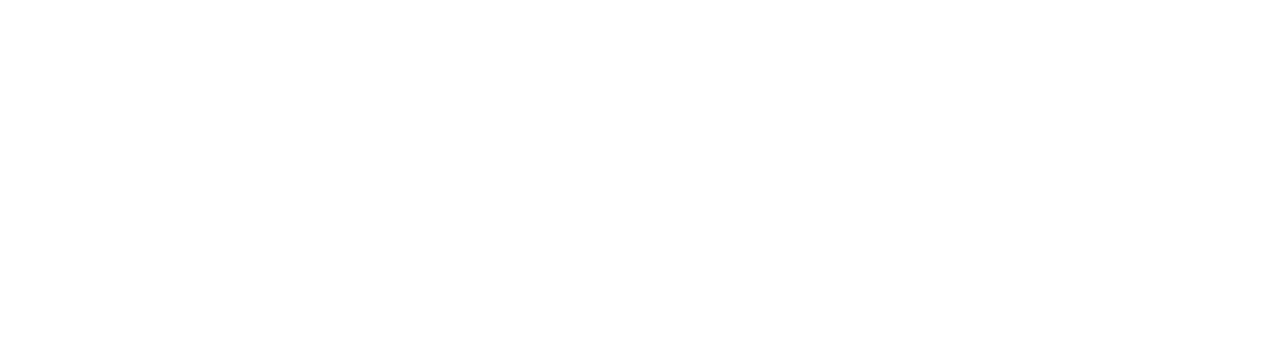
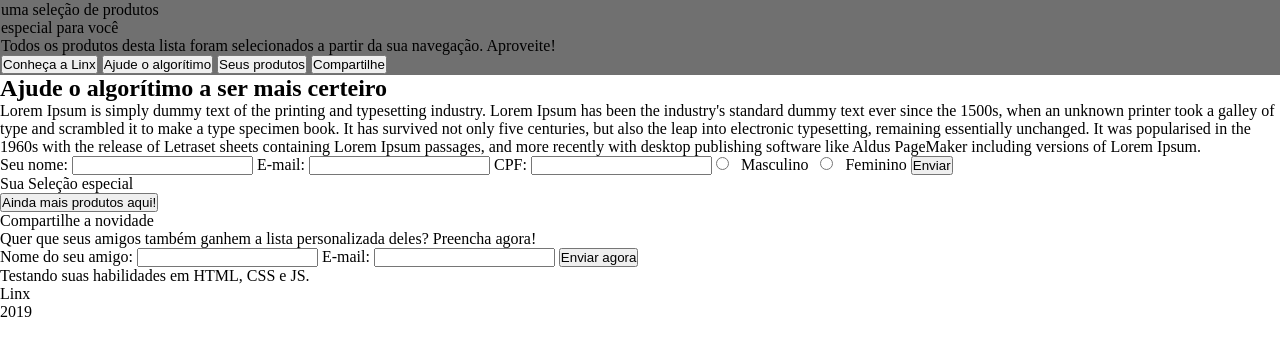
Before and after one commit to Daniel-Roch/LayoutLinx, a plain HTML site: page index.html in a window 1280 px wide. Drawn offline with Linux system fonts and the light colour scheme.

Commit message:
criando o esqueleto da página

```diff
--- a/CSS/style.css
+++ b/CSS/style.css
@@ -2,3 +2,8 @@
     padding: 0%;
     margin: 0%;
 }
+header{
+    background: #707070 0% 0% no-repeat padding-box;
+    border: 1px solid #707070;
+    opacity: 1;
+}
--- a/index.html
+++ b/index.html
@@ -9,13 +9,67 @@
 </head>
 <body>
     <header>
-
+        <p>uma seleção de produtos</p>
+        <p>especial para você</p>
+        <p>Todos os produtos desta lista foram selecionados a partir da sua navegação. Aproveite!</p>
+        <button>Conheça a Linx</button>
+        <button>Ajude o algorítimo</button>
+        <button>Seus produtos</button>
+        <button>Compartilhe</button>
     </header>
     <main>
-
+        <section>
+            <div>
+                <h1>Ajude o algorítimo a ser mais certeiro</h1>
+                <p>Lorem Ipsum is simply dummy text of the printing and typesetting industry.
+                    Lorem Ipsum has been the industry's standard dummy text ever since the 1500s,
+                    when an unknown printer took a galley of type and scrambled it to make a type
+                    specimen book. It has survived not only five centuries, but also the leap into electronic
+                    typesetting, remaining essentially unchanged.
+                    It was popularised in the 1960s with the release of Letraset sheets containing Lorem Ipsum passages,
+                    and more recently with desktop publishing software like Aldus PageMaker including versions of Lorem
+                    Ipsum.</p>
+            </div>
+            <div>
+                <label>Seu nome:
+                    <input type="text"/>
+                </label>
+                <label>E-mail:
+                    <input type="text"/>
+                </label>
+                <label>CPF:
+                    <input type="text"/>
+                </label>
+                <input type="radio" name="sexo">
+                <label for="sexo">Masculino</label>
+                <input type="radio" name="sexo">
+                <label for="sexo">Feminino</label>
+                <button type="submit">Enviar</button>
+            </div>
+        </section>
+        <!--Parte dos cards-->
+        <p>Sua Seleção especial</p>
+        <section>
+            <div id="cards"></div>
+            <button>Ainda mais produtos aqui!</button>
+        </section>
+        <!--Compartilhe novidade-->
+        <p>Compartilhe a novidade</p>
+        <section>
+            <p>Quer que seus amigos também ganhem a lista personalizada deles? Preencha agora!</p>
+            <label>Nome do seu amigo:
+                <input/>
+            </label>
+            <label>E-mail:
+                <input/>
+            </label>
+            <button>Enviar agora</button>
+        </section>
     </main>
     <footer>
-
+        <p>Testando suas habilidades em HTML, CSS e JS.</p>
+        <p>Linx</p>
+        <p>2019</p>
     </footer>
 
     <script src="JS/main.js"></script>
```
